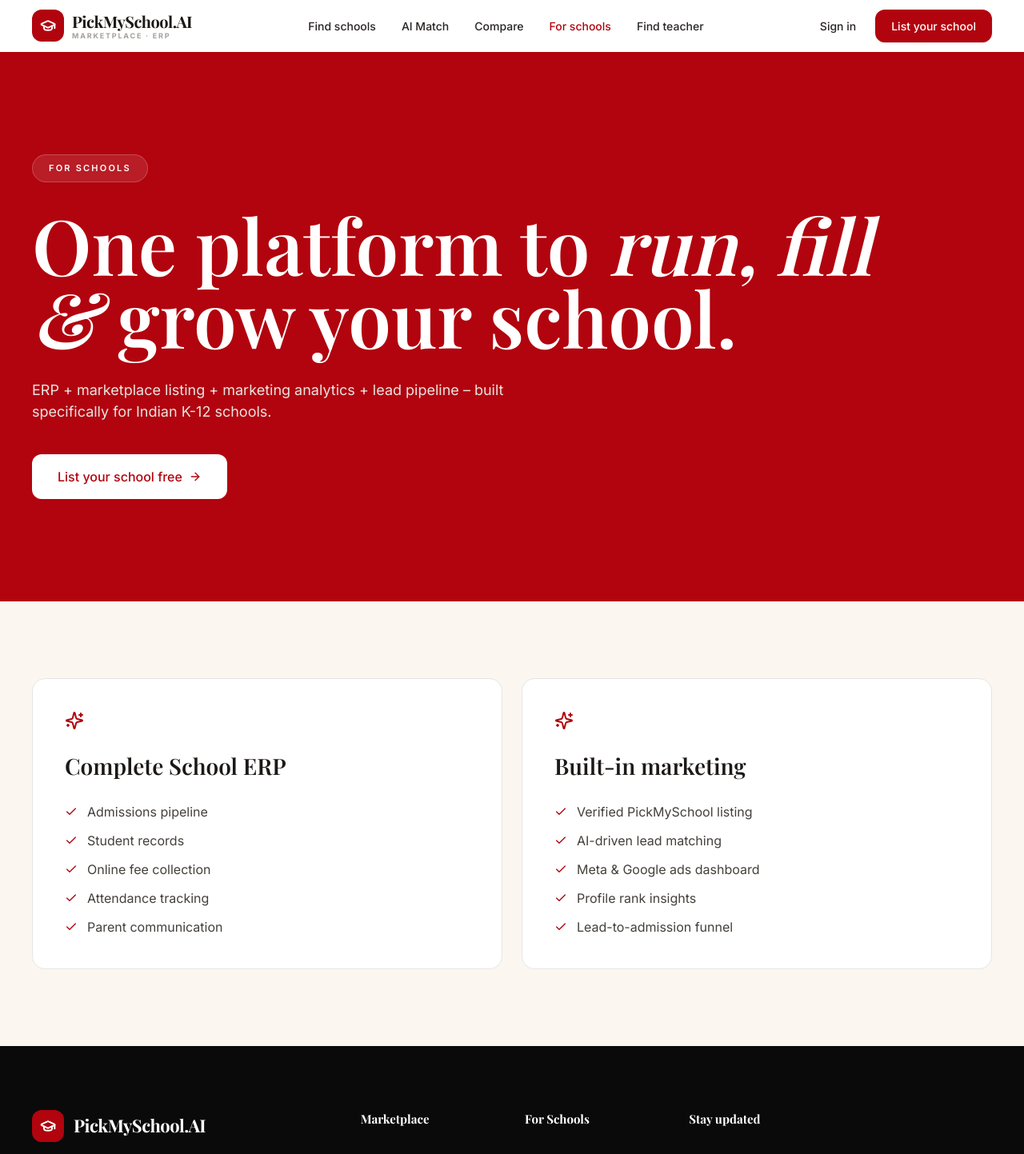
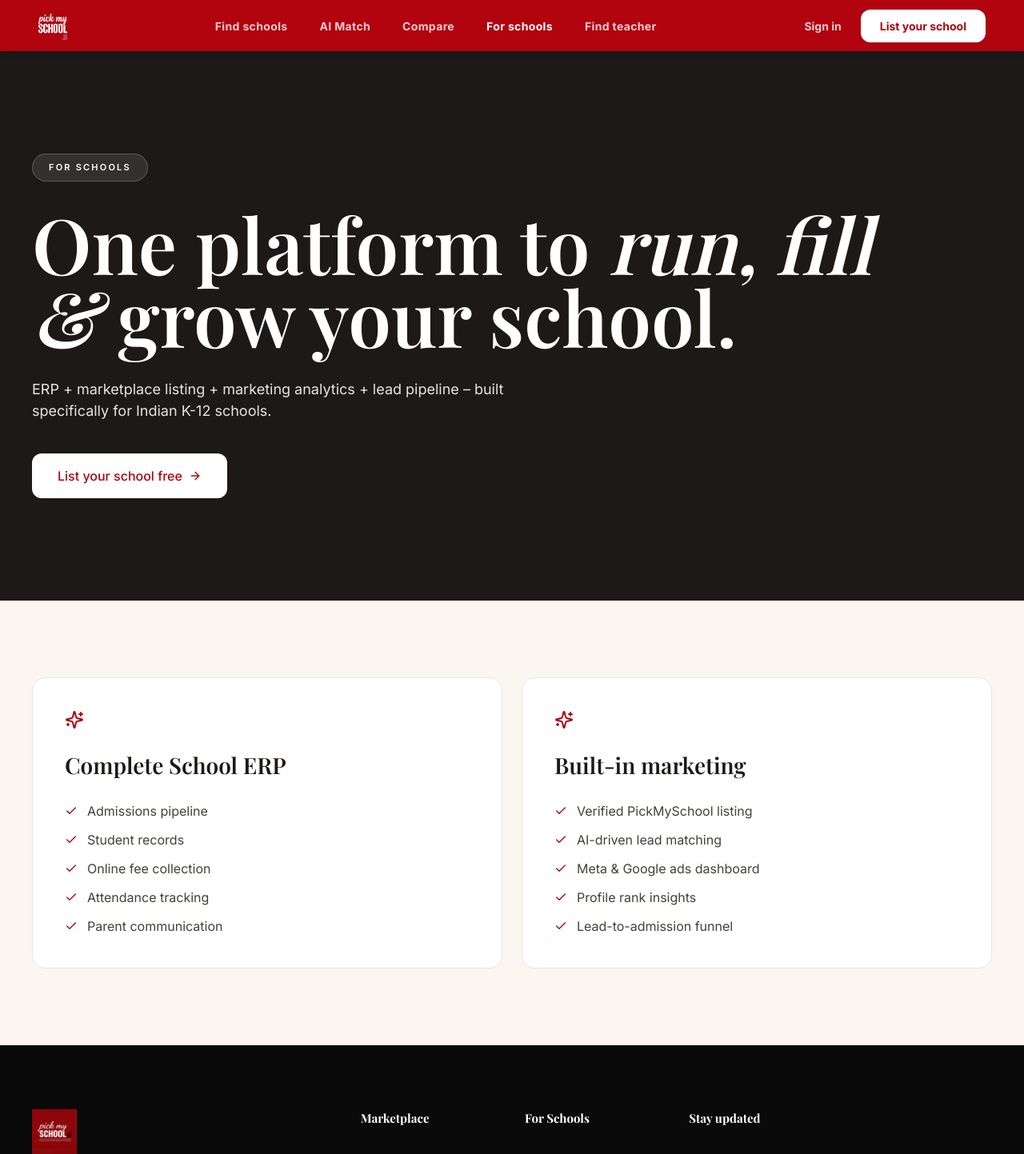
Before and after one commit to modupalliharshini/pickmyschoolai, a React (Vite) app: page /for-schools in a window 1280 px wide. Shown: the top 1443 px of the page at 80% size. Built offline with nearby package versions, Linux system fonts and the light colour scheme; a web font is replaced by a local one.

Commit message:
navbar color fix

```diff
--- a/src/App.jsx
+++ b/src/App.jsx
@@ -24,7 +24,7 @@
         <BrowserRouter>
           <ScrollToTop />
           <Navbar />
-          <main>
+          <main className="pt-16">
             <Routes>
               <Route path="/" element={<HomePage />} />
               <Route path="/find-schools" element={<FindSchoolsPage />} />
--- a/src/components/Footer.jsx
+++ b/src/components/Footer.jsx
@@ -1,6 +1,7 @@
 import React from 'react';
 import { Link } from 'react-router-dom';
-import { GraduationCap, Twitter, Instagram, Linkedin, ArrowRight } from 'lucide-react';
+import { Twitter, Instagram, Linkedin, ArrowRight } from 'lucide-react';
+import logo from '../assets/logo.png';
 
 const Footer = () => {
   return (
@@ -8,11 +9,8 @@
       <div className="max-w-[1400px] mx-auto px-6 lg:px-10">
         <div className="grid grid-cols-2 lg:grid-cols-12 gap-y-12 gap-x-6 lg:gap-8 pb-16 border-b border-white/5">
           <div className="col-span-2 lg:col-span-4">
-            <Link to="/" className="flex items-center gap-3 shrink-0 mb-8">
-              <div className="w-10 h-10 rounded-xl bg-[#b1040e] flex items-center justify-center text-white">
-                <GraduationCap className="w-5 h-5" strokeWidth={2.4} />
-              </div>
-              <div className="font-serif text-[22px] font-bold tracking-tight">PickMySchool.AI</div>
+            <Link to="/" className="flex items-center shrink-0 mb-10">
+              <img src={logo} alt="PickMySchool.AI" className="h-14 w-auto object-contain" />
             </Link>
             <p className="text-white/40 text-[15px] leading-relaxed max-w-[320px]">
               India's leading school marketplace and ERP platform. Helping parents find the right schools and schools find the right students.
--- a/src/components/Navbar.jsx
+++ b/src/components/Navbar.jsx
@@ -1,7 +1,8 @@
 import React, { useState, useEffect } from 'react';
-import { GraduationCap, Menu, X } from 'lucide-react';
+import { Menu, X } from 'lucide-react';
 import { Link, useLocation } from 'react-router-dom';
 import { useModal } from '../context/ModalContext';
+import logoWhite from '../assets/logo_white.png';
 
 const navItems = [
   { label: 'Find schools', to: '/find-schools' },
@@ -26,26 +27,18 @@
   useEffect(() => { setMobileOpen(false); }, [location]);
 
   return (
-    <header className={`sticky top-0 z-40 w-full bg-white/90 backdrop-blur-md border-b ${scrolled ? 'border-stone-100' : 'border-transparent'} transition-colors duration-200`}>
-      <nav className="max-w-[1400px] mx-auto px-6 lg:px-10 h-16 flex items-center justify-between">
-        <Link to="/" className="flex items-center gap-2.5 shrink-0">
-          <div className="w-10 h-10 rounded-xl bg-[#b1040e] flex items-center justify-center text-white">
-            <GraduationCap className="w-5 h-5" strokeWidth={2.4} />
-          </div>
-          <div className="leading-tight">
-            <div className="font-serif text-[20px] font-bold tracking-tight text-stone-900">
-              PickMySchool.AI
-            </div>
-            <div className="text-[9px] tracking-[0.2em] text-stone-400 font-bold uppercase">MARKETPLACE · ERP</div>
-          </div>
+    <header className="fixed top-0 left-0 right-0 z-50 w-full bg-[#b1040e] shadow-md">
+      <nav className="w-full h-16 flex items-center justify-between px-6 lg:px-12">
+        <Link to="/" className="flex items-center shrink-0 hover:opacity-90 transition-opacity">
+          <img src={logoWhite} alt="PickMySchool.AI" className="h-9 w-auto object-contain mix-blend-screen" />
         </Link>
 
-        <ul className="hidden lg:flex items-center gap-8">
+        <ul className="hidden lg:flex items-center gap-10">
           {navItems.map((item) => {
             const active = location.pathname === item.to;
             return (
               <li key={item.label}>
-                <Link to={item.to} className={`text-[14px] font-medium transition-colors duration-150 ${active ? 'text-[#b1040e]' : 'text-stone-800 hover:text-[#b1040e]'}`}>
+                <Link to={item.to} className={`text-[14px] font-bold tracking-wide transition-colors duration-150 ${active ? 'text-white' : 'text-white/80 hover:text-white'}`}>
                   {item.label}
                 </Link>
               </li>
@@ -54,10 +47,10 @@
         </ul>
 
         <div className="hidden lg:flex items-center gap-6">
-          <button onClick={() => openModal('signin')} className="text-[14px] text-stone-800 font-medium hover:text-[#b1040e] transition-colors">Sign in</button>
-          <Link to="/for-schools" className="bg-[#b1040e] hover:bg-[#651414] text-white px-5 py-2.5 rounded-xl text-[14px] font-medium shadow-sm transition-colors duration-200">List your school</Link>
+          <button onClick={() => openModal('signin')} className="text-[14px] text-white/80 font-bold hover:text-white transition-colors">Sign in</button>
+          <Link to="/for-schools" className="bg-white text-[#b1040e] hover:bg-stone-50 px-6 py-2.5 rounded-xl text-[14px] font-bold shadow-sm transition-all duration-200 active:scale-95">List your school</Link>
         </div>
-        <button className="lg:hidden p-2 text-stone-800" onClick={() => setMobileOpen(true)} aria-label="Toggle menu">
+        <button className="lg:hidden p-2 text-white" onClick={() => setMobileOpen(true)} aria-label="Toggle menu">
           <Menu className="w-6 h-6" />
         </button>
       </nav>
@@ -74,14 +67,11 @@
         <div className={`absolute top-0 right-0 bottom-0 w-[85%] max-w-[320px] bg-white shadow-2xl transition-transform duration-300 ease-out transform ${mobileOpen ? 'translate-x-0' : 'translate-x-full'}`}>
           <div className="flex flex-col h-screen bg-white">
             {/* Header - Fixed at top */}
-            <div className="flex items-center justify-between p-6 border-b border-stone-100 shrink-0">
-              <Link to="/" className="flex items-center gap-2.5" onClick={() => setMobileOpen(false)}>
-                <div className="w-9 h-9 rounded-xl bg-[#b1040e] flex items-center justify-center text-white">
-                  <GraduationCap className="w-5 h-5" />
-                </div>
-                <span className="font-serif text-[18px] font-bold text-stone-900">PickMySchool</span>
+            <div className="flex items-center justify-between p-6 border-b border-white/10 shrink-0 bg-[#b1040e]">
+              <Link to="/" className="flex items-center" onClick={() => setMobileOpen(false)}>
+                <img src={logoWhite} alt="PickMySchool.AI" className="h-9 w-auto object-contain mix-blend-screen" />
               </Link>
-              <button onClick={() => setMobileOpen(false)} className="p-2 text-stone-400">
+              <button onClick={() => setMobileOpen(false)} className="p-2 text-white/70 hover:text-white">
                 <X className="w-6 h-6" />
               </button>
             </div>
--- a/src/pages/ForSchoolsPage.jsx
+++ b/src/pages/ForSchoolsPage.jsx
@@ -6,7 +6,7 @@
   const { openModal } = useModal();
   return (
     <>
-      <section className="bg-[#b1040e] text-white relative overflow-hidden">
+      <section className="bg-stone-900 text-white relative overflow-hidden">
         <div className="max-w-[1400px] mx-auto px-6 lg:px-10 py-24 lg:py-32">
           <div className="inline-flex items-center gap-2 px-5 py-2 rounded-full bg-white/10 border border-white/20">
             <span className="text-[11px] tracking-[0.2em] font-semibold">FOR SCHOOLS</span>
```
Also changed, not shown: src/assets/logo.png (added), src/assets/logo_white.png (added).
